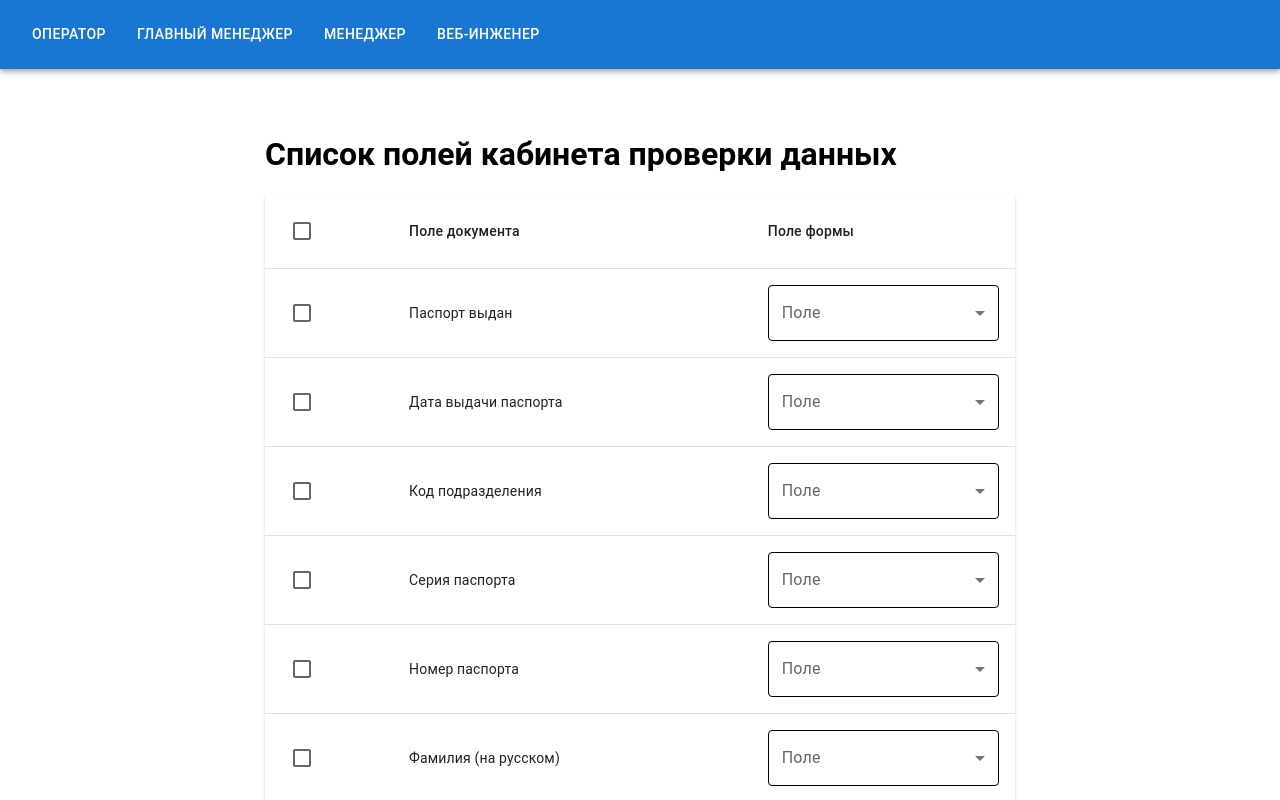
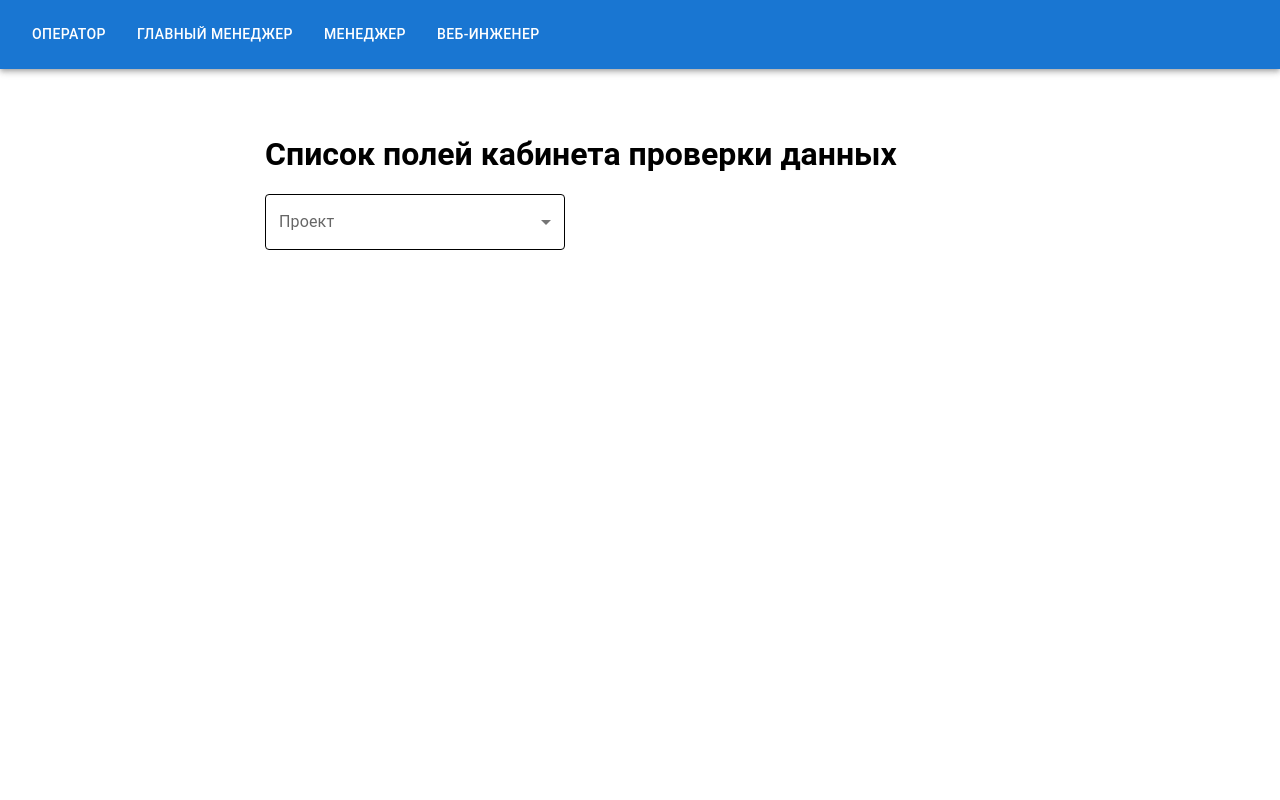
Before and after one commit to v-v-belikov/datacheck, a React (Vite) app: page / in a window 1280 px wide. Both pictures are taken after a click on the button "ВЕБ-ИНЖЕНЕР". Shown: the top 800 px of the page. Built offline with nearby package versions, Linux system fonts and the light colour scheme.

Commit message:
add select to web-engineer

```diff
--- a/src/pages/WebEngineerPage.tsx
+++ b/src/pages/WebEngineerPage.tsx
@@ -91,9 +91,27 @@ const initialRows = [
 
 export const WebEngineerPage = () => {
   const [rows, setRows] = useState(initialRows)
+  const [selectValue, setSelectValue] = useState("")
+
   return (
+    <div style={{width: "750px", paddingTop: "30px"}}>
+      <h1>Cписок полей кабинета проверки данных</h1>
+      <FormControl style={{minWidth: "300px"}}>
+        <InputLabel id="demo-simple-select-label">Проект</InputLabel>
+        <Select
+          labelId="demo-simple-select-label"
+          id="demo-simple-select"
+          value={selectValue}
+          label="Проект"
+          onChange={(evt) => setSelectValue(evt.target.value)}
+        >
+          <MenuItem value={"Осенняя собачья олимпиада"}>Осенняя собачья олимпиада</MenuItem>
+          <MenuItem value={"Чемпионат России по кёрлингу"}>Чемпионат России по кёрлингу</MenuItem>
+          <MenuItem value={"Форум Россия"}>Форум Россия</MenuItem>
+        </Select>
+      </FormControl>
+      {selectValue && (
             <div style={{paddingTop: "30px"}}>
-      <h1>Cписок полей кабинета проверки данных</h1>
             <TableContainer component={Paper}>
                 <Table sx={{ minWidth: 750 }} aria-label="simple table">
                   <TableHead>
@@ -194,5 +212,8 @@ export const WebEngineerPage = () => {
               </Box> */}
             {/* </div> */}
           </div>
+      )}
+    </div>
+
   )
 }
```
Lines whose indentation alone changed are shown as unchanged.
